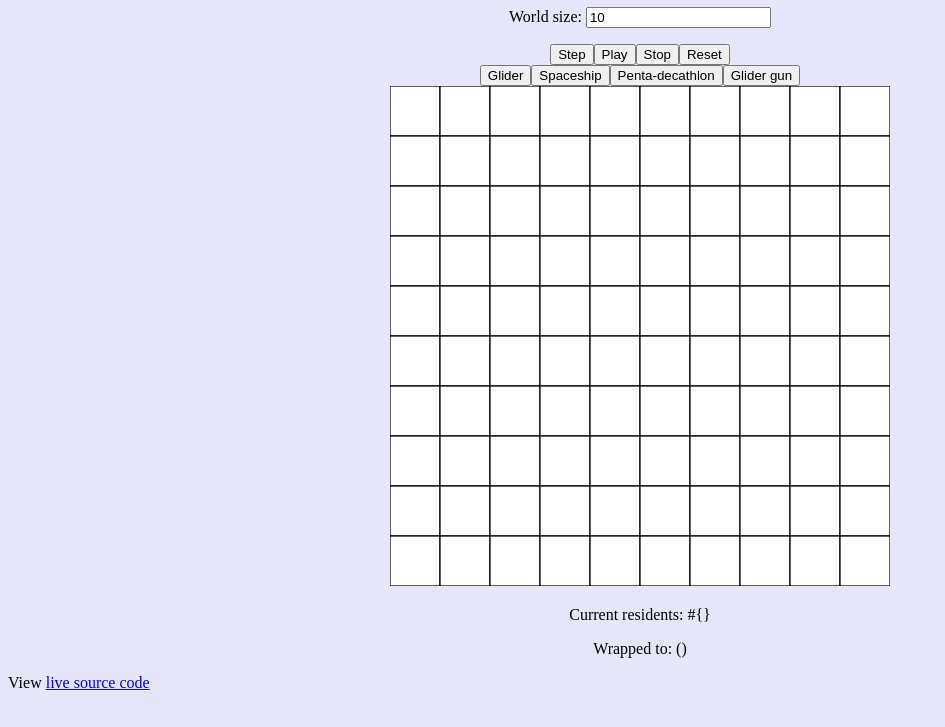
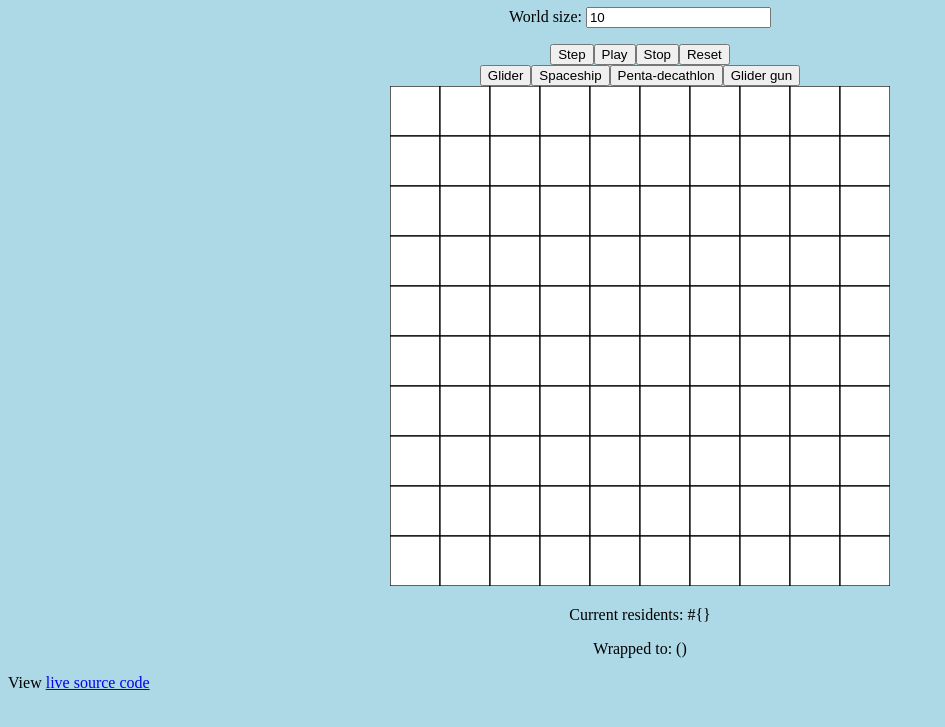
Before and after one commit to bobbicodes/conway, a plain HTML site: page index.html in a window 1280 px wide. Shown: the part 73-800 px from the top of the page, without its empty margins (0-945 px from the left). Drawn offline with Linux system fonts and the light colour scheme.

Commit message:
use css file

```diff
--- a/index.html
+++ b/index.html
@@ -6,7 +6,7 @@
     <link href="css/style.css" rel="stylesheet" type="text/css">
     <link rel="icon" href="https://clojurescript.org/images/cljs-logo-icon-32.png">
   </head>
-  <body style="background-color:#E6E6FA">
+  <body>
     <div id="app">
     </div> <!-- end of app div -->
     <script src="dev-main.js" type="text/javascript"></script>
```
